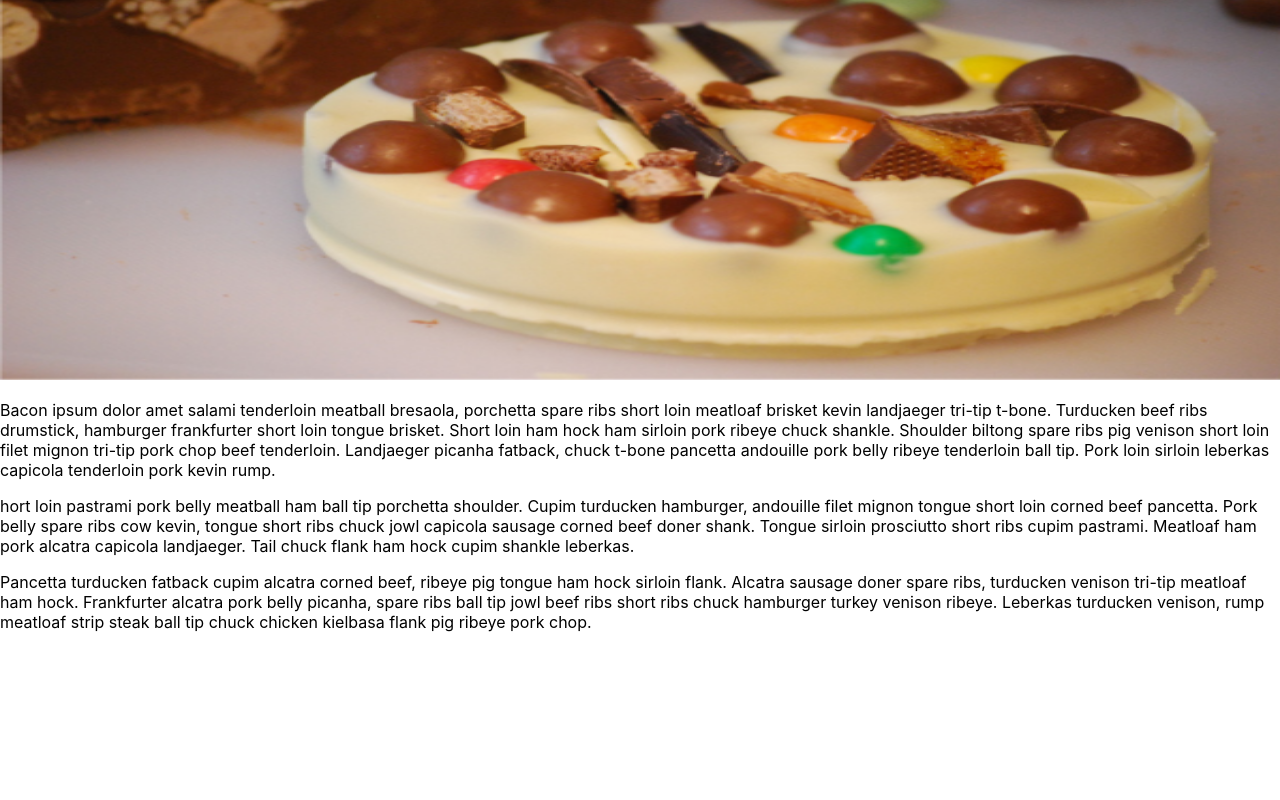
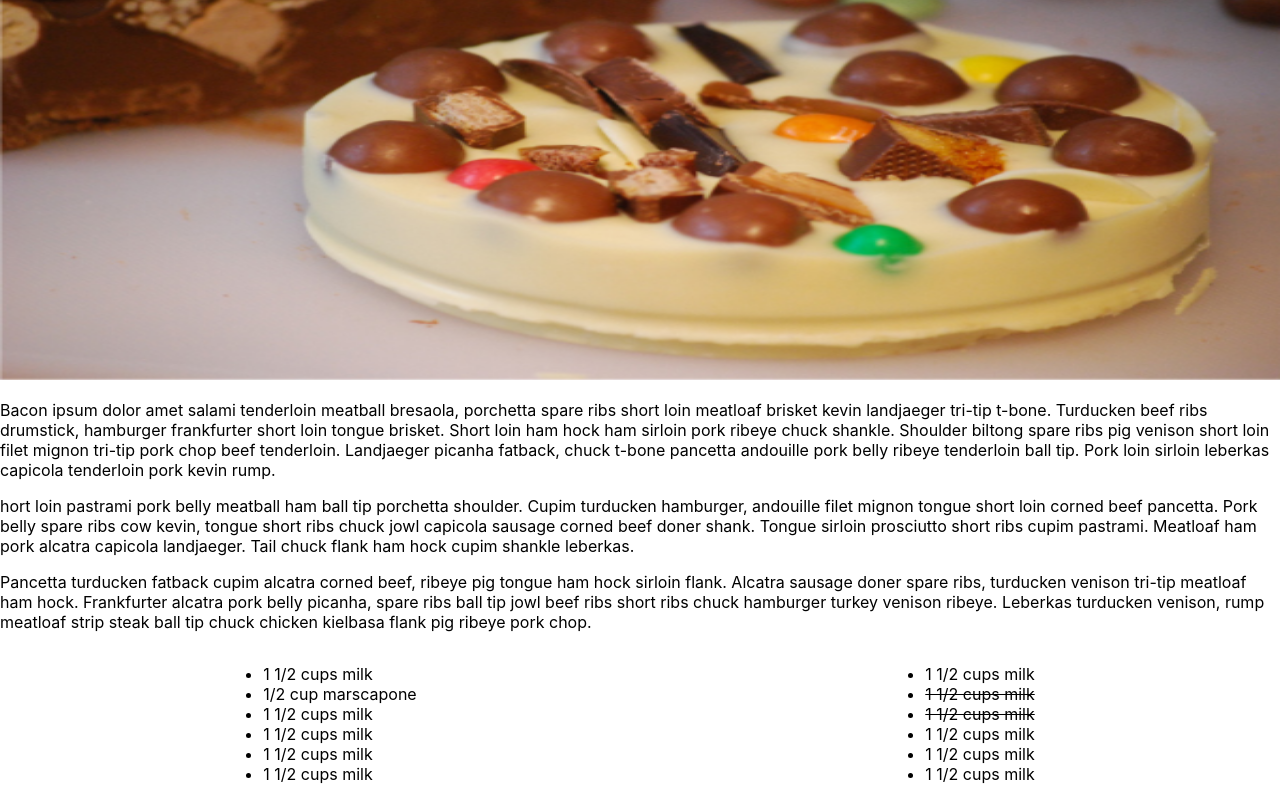
Before and after one commit to katrinkajb/chocolate-pizza, a React (Create React App) app: page / in a window 1280 px wide. Shown: the part 185-985 px from the top of the page. Before the commit the page ends 833 px from the top, so only its background shows below. Built offline with nearby package versions, Linux system fonts and the light colour scheme.

Commit message:
Ingredients list

```diff
--- a/src/App.css
+++ b/src/App.css
@@ -40,3 +40,21 @@
   width: 100%;
   height: 500px;
 }
+
+.IngredientsList {
+  display: grid;
+  grid-template-columns: 1fr 1fr;
+  justify-content: center;
+}
+
+.left-ingredients{
+  justify-self: center;
+}
+
+.right-ingredients {
+  justify-self: center;
+}
+
+.checked {
+  text-decoration: line-through;
+}
--- a/src/App.js
+++ b/src/App.js
@@ -3,6 +3,7 @@ import './App.css';
 import Header from './header.js';
 import Title from './title.js';
 import Cake from './main-image.js';
+import IngredientsList from './ingredients-list.js';
 
 export default class App extends React.Component {
   render() {
@@ -11,7 +12,7 @@ export default class App extends React.Component {
         <Header/>
         <Title/>
         <Cake/>
-
+        <IngredientsList/>
       </div>
     );
   }
--- /dev/null
+++ b/src/ingredients-list.js
@@ -0,0 +1,30 @@
+import React from 'react';
+
+export default class IngredientsList extends React.Component {
+    render() {
+        return (
+            <div className="IngredientsList">
+                <div className='left-ingredients'>
+                    <ul>
+                        <li>1 1/2 cups milk</li>
+                        <li>1/2 cup marscapone</li>
+                        <li>1 1/2 cups milk</li>
+                        <li>1 1/2 cups milk</li>
+                        <li>1 1/2 cups milk</li>
+                        <li>1 1/2 cups milk</li>
+                    </ul>
+                </div>
+                <div className='right-ingredients'>
+                    <ul>
+                        <li>1 1/2 cups milk</li>
+                        <li className='checked'>1 1/2 cups milk</li>
+                        <li className='checked'>1 1/2 cups milk</li>
+                        <li>1 1/2 cups milk</li>
+                        <li>1 1/2 cups milk</li>
+                        <li>1 1/2 cups milk</li>
+                    </ul>
+                </div>
+            </div>
+        )
+    }
+}
```
